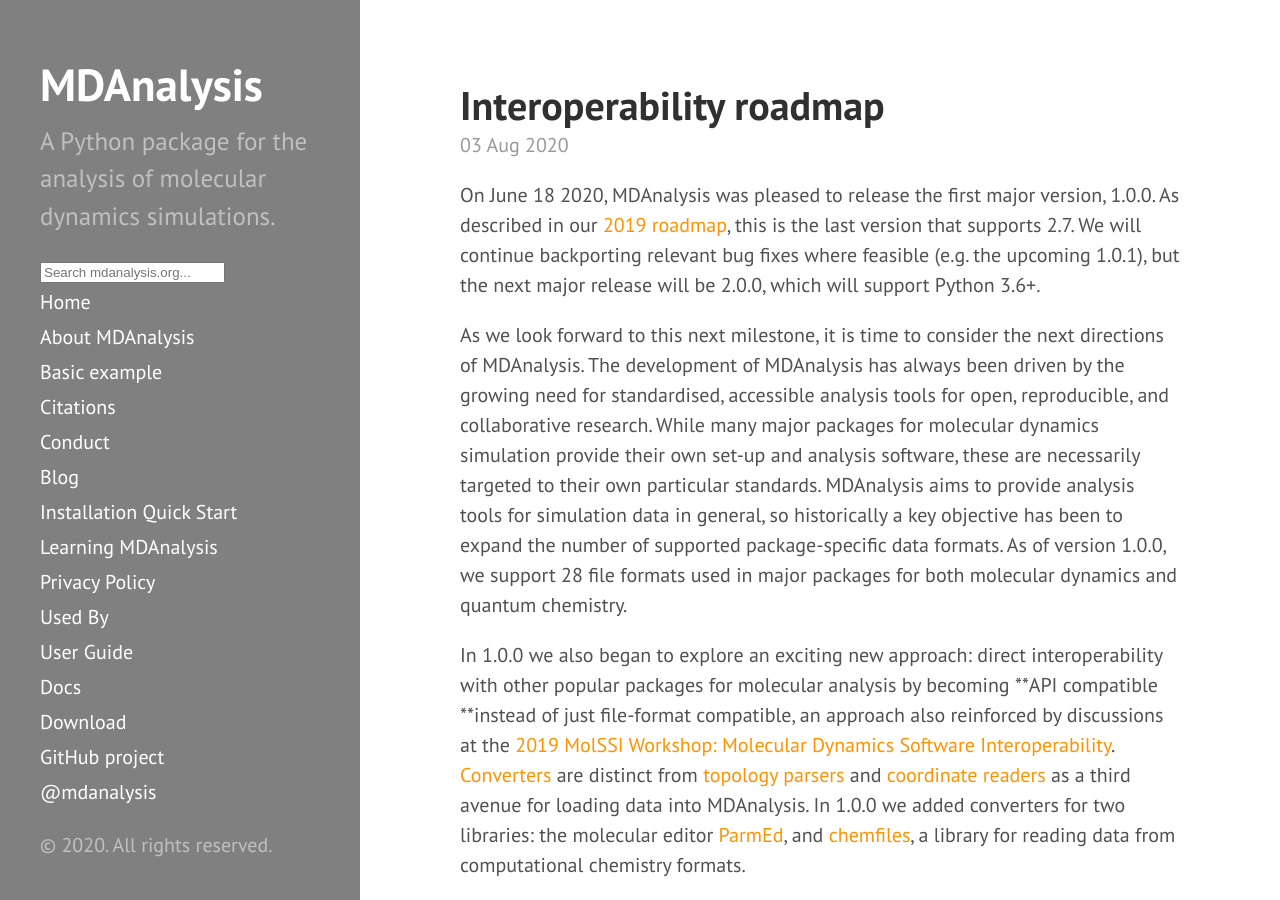
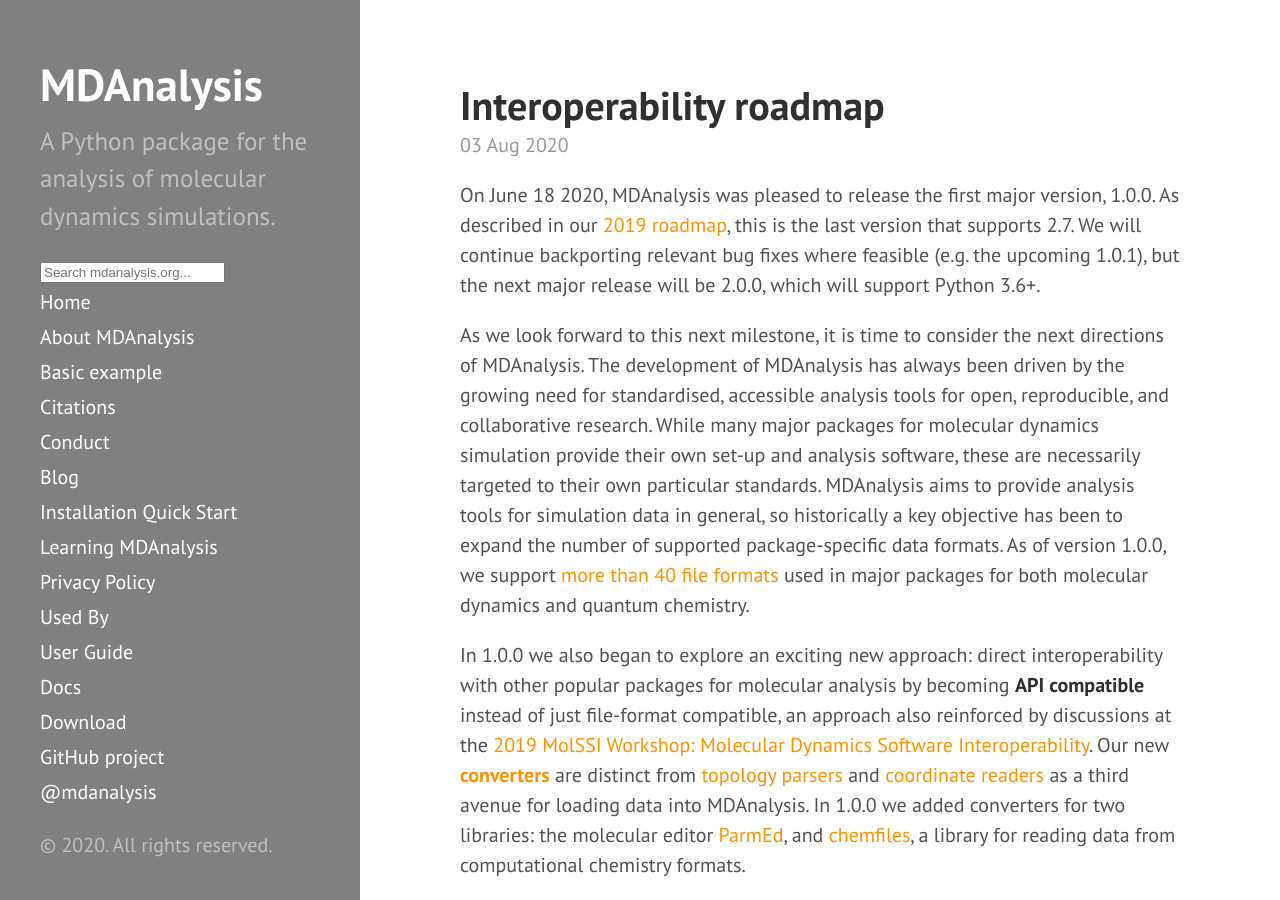
Before and after one commit to MDAnalysis/MDAnalysis.github.io, a Jekyll site: the page built from _posts/2020-08-03-roadmap.md, in a window 1280 px wide and 900 px high. Built offline with Jekyll 4.4.1, drawn with Linux system fonts in a browser that asks for light colours; comment, search, counter and statistics services are not loaded.

Commit message:
links and more liberal format count

```diff
--- a/_posts/2020-08-03-roadmap.md
+++ b/_posts/2020-08-03-roadmap.md
@@ -5,9 +5,9 @@ title: Interoperability roadmap
 
 On June 18 2020, MDAnalysis was pleased to release the first major version, 1.0.0. As described in our [2019 roadmap]({{ site.baseurl }}{% post_url 2019-11-06-roadmap %}), this is the last version that supports 2.7. We will continue backporting relevant bug fixes where feasible (e.g. the upcoming 1.0.1), but the next major release will be 2.0.0, which will support Python 3.6+.
 
-As we look forward to this next milestone, it is time to consider the next directions of MDAnalysis. The development of MDAnalysis has always been driven by the growing need for standardised, accessible analysis tools for open, reproducible, and collaborative research. While many major packages for molecular dynamics simulation provide their own set-up and analysis software, these are necessarily targeted to their own particular standards. MDAnalysis aims to provide analysis tools for simulation data in general, so historically a key objective has been to expand the number of supported package-specific data formats. As of version 1.0.0, we support 28 file formats used in major packages for both molecular dynamics and quantum chemistry.
+As we look forward to this next milestone, it is time to consider the next directions of MDAnalysis. The development of MDAnalysis has always been driven by the growing need for standardised, accessible analysis tools for open, reproducible, and collaborative research. While many major packages for molecular dynamics simulation provide their own set-up and analysis software, these are necessarily targeted to their own particular standards. MDAnalysis aims to provide analysis tools for simulation data in general, so historically a key objective has been to expand the number of supported package-specific data formats. As of version 1.0.0, we support [more than 40 file formats]({{ site.docs.userguide.url }}/1.0.0/formats/index.html#id5) used in major packages for both molecular dynamics and quantum chemistry.
 
-In 1.0.0 we also began to explore an exciting new approach: direct interoperability with other popular packages for molecular analysis by becoming **API compatible **instead of just file-format compatible, an approach also reinforced by discussions at the [2019 MolSSI Workshop: Molecular Dynamics Software Interoperability](https://molssi.org/2019/07/29/molssi-workshop-molecular-dynamics-software-interoperability/). [Converters]({{ site.docs.mdanalysis.url }}/documentation_pages/converters.html) are distinct from [topology parsers]({{ site.docs.mdanalysis.url }}/documentation_pages/topology_modules.html) and [coordinate readers]({{ site.docs.mdanalysis.url }}/documentation_pages/coordinates_modules.html) as a third avenue for loading data into MDAnalysis. In 1.0.0 we added converters for two libraries: the molecular editor [ParmEd](https://parmed.github.io/ParmEd/html/index.html), and [chemfiles](https://chemfiles.org/), a library for reading data from computational chemistry formats.
+In 1.0.0 we also began to explore an exciting new approach: direct interoperability with other popular packages for molecular analysis by becoming **API compatible** instead of just file-format compatible, an approach also reinforced by discussions at the [2019 MolSSI Workshop: Molecular Dynamics Software Interoperability](https://molssi.org/2019/07/29/molssi-workshop-molecular-dynamics-software-interoperability/). Our new [**converters**]({{ site.docs.mdanalysis.url }}/documentation_pages/converters.html) are distinct from [topology parsers]({{ site.docs.mdanalysis.url }}/documentation_pages/topology_modules.html) and [coordinate readers]({{ site.docs.mdanalysis.url }}/documentation_pages/coordinates_modules.html) as a third avenue for loading data into MDAnalysis. In 1.0.0 we added converters for two libraries: the molecular editor [ParmEd](https://parmed.github.io/ParmEd/html/index.html), and [chemfiles](https://chemfiles.org/), a library for reading data from computational chemistry formats.
 
 The general lack of interoperability between software packages in the molecular modelling community has been highlighted in the [2019 report of the NSF MolSSI on Molecular Dynamics Software Interoperability](https://drive.google.com/file/d/1HKRhfm1Ev1UMAdvvuXhorSCUJlhtU-1o/view), noting consequences such as great duplication of effort in developing and maintaining similar tools across different formats; significant barriers to collaborating and transferring data; and requiring scientists to learn multiple packages and languages to access the full breadth of available analysis algorithms.
 
```
